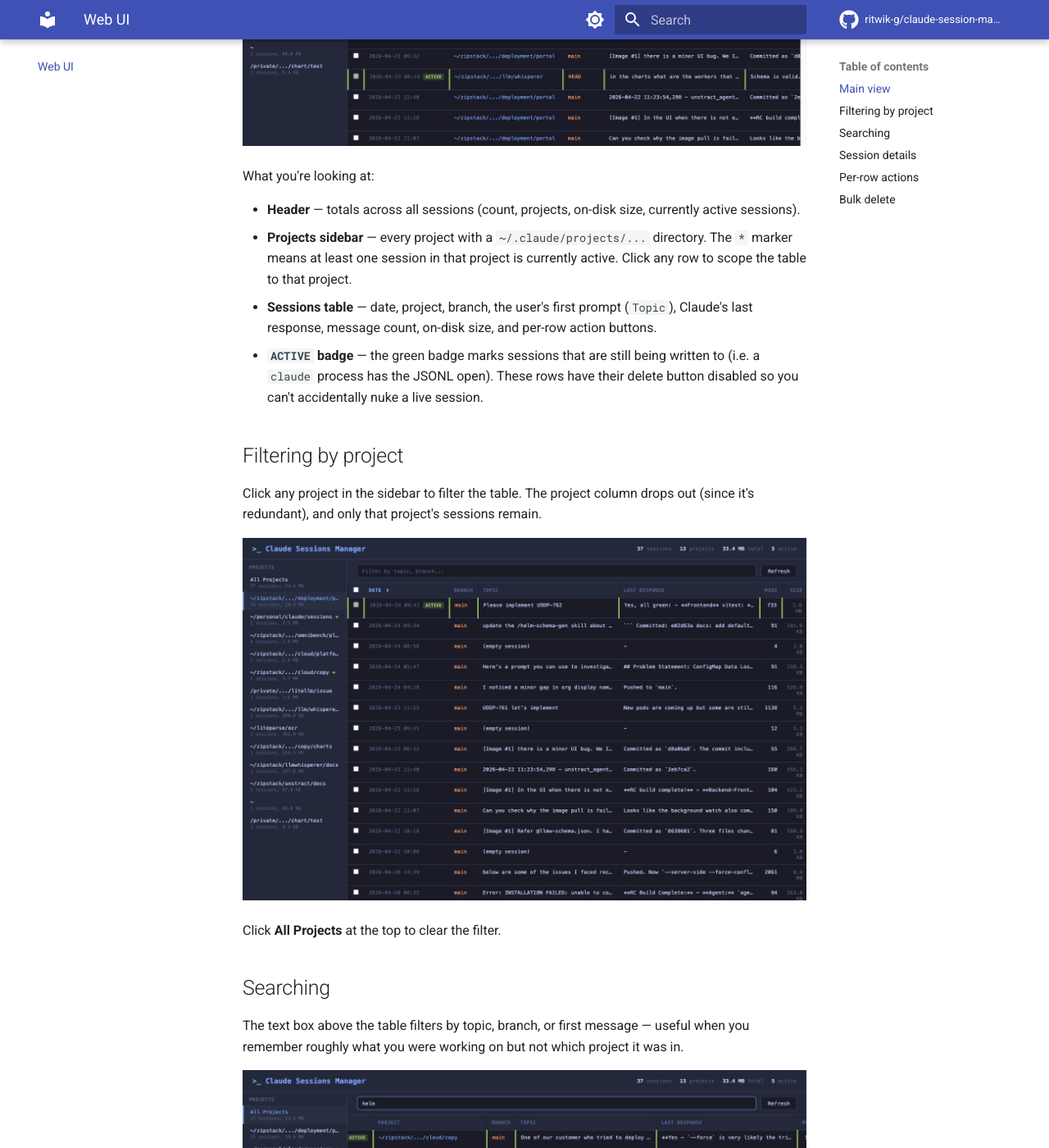
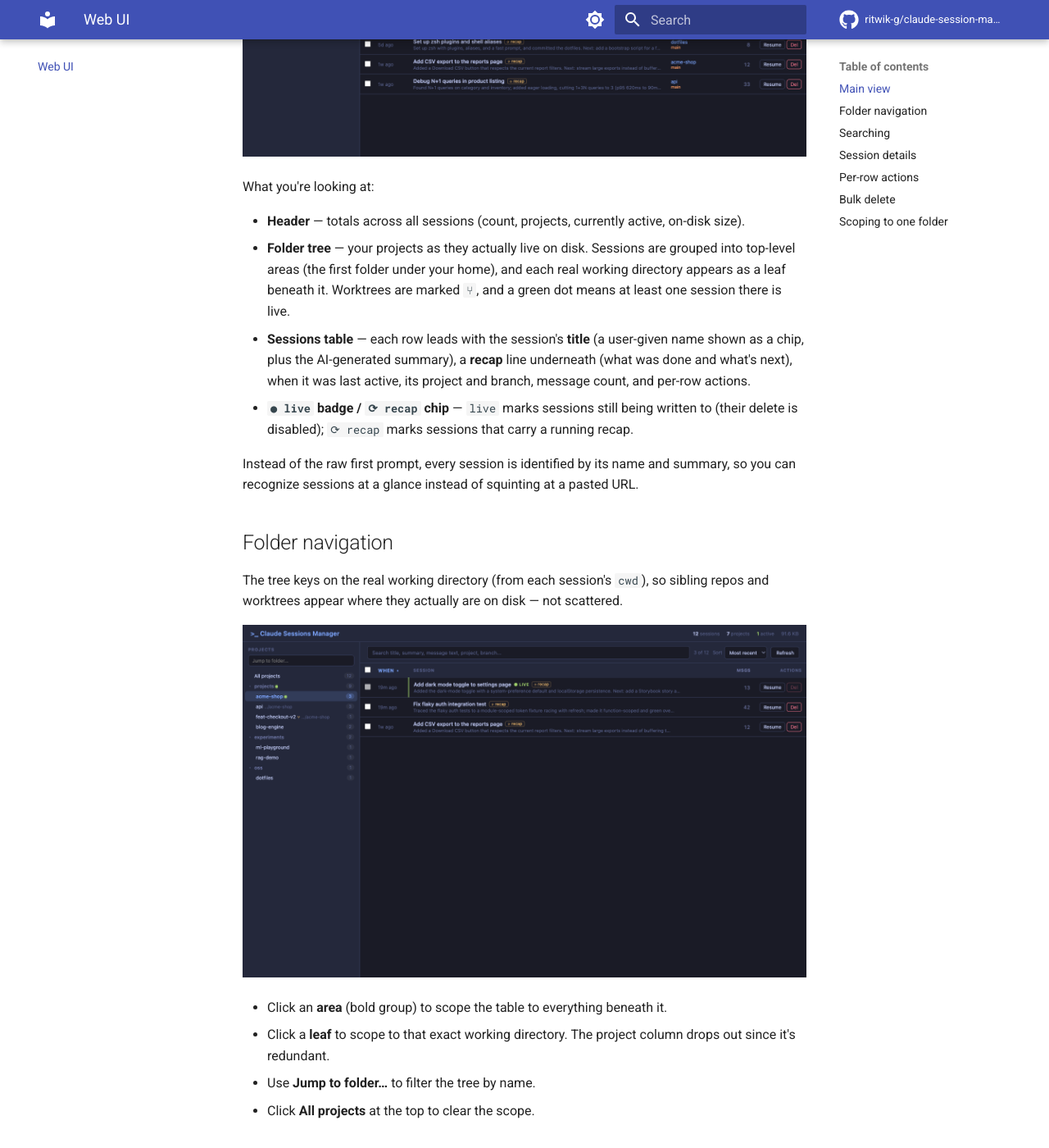
Before and after one commit to ritwik-g/claude-session-manager, an MkDocs documentation site: the page built from docs/web-ui.md, in a window 1280 px wide and 1400 px high, scrolled down 706 px. Shown: the whole window at 82% size. Built offline with MkDocs 1.6.1 and Material for MkDocs 9.7.7, drawn with Linux system fonts in a browser that asks for light colours; comment, search, counter and statistics services are not loaded; some of the changed text lies outside the part shown.

Commit message:
docs: refresh for the new UI + add demo GIFs
- Rewrite the Web UI and TUI pages for folder-tree navigation, session
  titles/recaps, the recap callout and continued-conversation summary, the
  new sort/search, the keybinding legend, and --path.
- Document --path in the CLI and Quick Start pages; refresh the Home feature
  list.
- Regenerate all four screenshots from a synthetic dataset (no real data).
- Add web + TUI demo GIFs to the README (and allow them past .gitignore).

Co-Authored-By: Claude Opus 4.8 <noreply@anthropic.com>

````diff
--- a/docs/tui.md
+++ b/docs/tui.md
@@ -6,29 +6,54 @@ If you prefer the terminal, just run:
 clsm
 ```
 
-You get the same data in a Textual-powered TUI: project list on the left, sessions on the right, full keyboard navigation.
+You get the same data in a Textual-powered TUI: a project **folder tree** on the left, sessions on the right, full keyboard navigation. Each session row leads with its title (with a name chip for named sessions), and the status column flags live (`●`) and recap (`⟳`) sessions.
 
 ## Keybindings
 
 | Key | Action |
 |-----|--------|
-| `Tab` | Switch focus between project list and session table |
-| `Enter` | Select project (left) / open session details (right) |
+| `Tab` | Switch focus between the folder tree and the session table |
+| `Up` / `Down` | Move within the tree or table |
+| `Left` / `Right` | Collapse / expand folders in the tree |
+| `Enter` | Open session details |
 | `c` | Copy `claude --resume` command for the selected session |
 | `o` | Open the session in a new terminal tab |
 | `d` | Delete the selected session |
-| `/` | Filter / search |
-| `s` | Cycle sort order (date / messages / size) |
+| `/` | Filter / search (title, summary, recap, message content) |
+| `s` | Cycle sort order (recent / messages / size / title) |
 | `r` | Refresh from disk |
-| `?` | Show help overlay |
+| `?` | Show help overlay (includes a legend) |
 | `q` | Quit |
+
+The top bar always shows the current view and sort order, so you're never guessing how the list is ordered.
+
+### Legend
+
+| Marker | Meaning |
+|--------|---------|
+| `●` | Session is live |
+| `⟳` | Session has a running recap |
+| name | A user-given custom name (shown before the summary) |
+| `⑂` | Git worktree |
+
+## Folder navigation
+
+The tree groups your projects into top-level areas with each real working directory as a leaf beneath — keyed on the session's `cwd`, so worktrees and sibling repos land where they actually live. Highlighting an area scopes the table to everything under it; highlighting a leaf scopes to that exact folder.
 
 ## Session details
 
-Press `Enter` on a session row to open the details modal. Alongside project, branch, version, message counts, and on-disk size, you also get a **Usage / Context** section: model(s) used, total tokens, the input/output/cache-read/cache-write breakdown, cache hit ratio, service tier, and any web search / web fetch counts. These are aggregated from every assistant message in the session.
+Press `Enter` on a session row to open the details modal. It leads with the session's **recap** (what was done and what's next), then project, branch, version, message counts, on-disk size, and a **Usage / Context** section (model(s), total tokens, the input/output/cache-read/cache-write breakdown, cache hit ratio, service tier, and any web search / fetch counts). If the session was continued after running out of context, a **Continued-conversation summary** section shows the longer compaction summary.
+
+## Scoping to one folder
+
+```bash
+clsm --path ~/work/my-repo
+```
+
+Restricts the TUI to sessions whose working directory is under that path.
 
 ## Tips
 
-- Hit `?` at any time for an in-app cheat sheet of these bindings.
+- Hit `?` at any time for an in-app cheat sheet and the legend.
 - The `c` action falls back through several clipboard mechanisms (OSC 52, `pbcopy`, `xclip`), so it works over SSH and on bare Linux installs.
 - The `o` action opens a new terminal tab and runs `claude --resume <id>` for you. On macOS it uses `osascript`; on Linux it tries `gnome-terminal`, `xterm`, then `konsole`.
--- a/docs/web-ui.md
+++ b/docs/web-ui.md
@@ -8,59 +8,72 @@ clsm --web
 
 ## Main view
 
-The default view shows every session you've ever run, grouped by project on the left.
+The default view shows every session you've ever run, with your projects as a folder tree on the left.
 
 ![Main view](screenshots/01-main-view.png)
 
 What you're looking at:
 
-- **Header** — totals across all sessions (count, projects, on-disk size, currently active sessions).
-- **Projects sidebar** — every project with a `~/.claude/projects/...` directory. The `*` marker means at least one session in that project is currently active. Click any row to scope the table to that project.
-- **Sessions table** — date, project, branch, the user's first prompt (`Topic`), Claude's last response, message count, on-disk size, and per-row action buttons.
-- **`ACTIVE` badge** — the green badge marks sessions that are still being written to (i.e. a `claude` process has the JSONL open). These rows have their delete button disabled so you can't accidentally nuke a live session.
+- **Header** — totals across all sessions (count, projects, currently active, on-disk size).
+- **Folder tree** — your projects as they actually live on disk. Sessions are grouped into top-level areas (the first folder under your home), and each real working directory appears as a leaf beneath it. Worktrees are marked `⑂`, and a green dot means at least one session there is live.
+- **Sessions table** — each row leads with the session's **title** (a user-given name shown as a chip, plus the AI-generated summary), a **recap** line underneath (what was done and what's next), when it was last active, its project and branch, message count, and per-row actions.
+- **`● live` badge / `⟳ recap` chip** — `live` marks sessions still being written to (their delete is disabled); `⟳ recap` marks sessions that carry a running recap.
 
-## Filtering by project
+Instead of the raw first prompt, every session is identified by its name and summary, so you can recognize sessions at a glance instead of squinting at a pasted URL.
 
-Click any project in the sidebar to filter the table. The project column drops out (since it's redundant), and only that project's sessions remain.
+## Folder navigation
+
+The tree keys on the real working directory (from each session's `cwd`), so sibling repos and worktrees appear where they actually are on disk — not scattered.
 
 ![Project-filtered view](screenshots/02-project-filter.png)
 
-Click **All Projects** at the top to clear the filter.
+- Click an **area** (bold group) to scope the table to everything beneath it.
+- Click a **leaf** to scope to that exact working directory. The project column drops out since it's redundant.
+- Use **Jump to folder…** to filter the tree by name.
+- Click **All projects** at the top to clear the scope.
 
 ## Searching
 
-The text box above the table filters by topic, branch, or first message — useful when you remember roughly what you were working on but not which project it was in.
+The search box filters by title, summary, **recap**, message content, project, and branch — and shows a live `N of M` result count, so an empty match is obvious.
 
 ![Search filter](screenshots/04-search-filter.png)
 
-Searching for `helm` here surfaces every session that mentioned helm in any field, across every project.
+Use the **Sort** dropdown (or click a column header) to order by most-recent, title, project, message count, or disk size. Recent is the default.
 
 ## Session details
 
-Click **Info** on any row to open the details panel.
+Click any row to open the details panel.
 
 ![Session details](screenshots/03-session-details.png)
 
-This panel gives you everything needed to triage a session at a glance:
+The panel is headed by the session's title and leads with its **recap** — the running summary of what was done and what's next. Below that:
 
-- **Session ID** with a one-click **Copy Resume Cmd** button — paste it into a terminal to resume the session in Claude Code.
-- **Status, project, working directory, branch, Claude version.**
-- **Started + duration** — when the session began and how long it has been running.
-- **Message counts** — user / assistant / total.
-- **JSONL size and total on-disk size** (transcript + tool results + file history).
-- **Usage / context** — model(s) used, total tokens (input, output, cache read with hit ratio, cache write), service tier, and any web search / web fetch counts. Aggregated from every assistant message in the session.
-- **First message, last user message, last response** — enough context to remember what the session was about without having to resume it.
+- **Name / summary**, session ID, working directory, Claude version.
+- **Started, last active, and active span** (first → last message — this is wall-clock across resumes, not time actively spent).
+- **Message counts** and on-disk size.
+- **Usage / context** — model(s), total tokens (input, output, cache read with hit ratio, cache write), service tier, and any web search / fetch counts.
+- **Continued-conversation summary** — the longer compaction summary, when a session ran out of context and was continued.
+- **First / last user message, last response**.
+
+Use **Copy resume command** to put `cd <dir> && claude --resume <id>` on your clipboard.
 
 ## Per-row actions
 
-Each row exposes three buttons:
-
 | Button | Action |
 |--------|--------|
-| **Copy** | Copies the `claude --resume <session-id>` command to your clipboard. |
-| **Info** | Opens the details panel shown above. |
+| **Resume** | Copies the `cd … && claude --resume <session-id>` command to your clipboard. |
 | **Del** | Deletes the session — JSONL transcript, tool results, file history. Disabled for active sessions. |
 
 ## Bulk delete
 
 Use the checkboxes in the leftmost column to select multiple sessions, then trigger the bulk-delete action. Active sessions are excluded automatically — their checkboxes are disabled.
+
+## Scoping to one folder
+
+Restrict the whole UI to a subtree with `--path`:
+
+```bash
+clsm --web --path ~/work/my-repo
+```
+
+Only sessions whose working directory is under that path are shown. It's a read-only filter.
````
Also changed, not shown: README.md (+9 -1 lines), docs/cli.md (+10 -1 lines), docs/index.md (+7 -5 lines), docs/quickstart.md (+1 -0 lines), docs/screenshots/01-main-view.png, docs/screenshots/02-project-filter.png, docs/screenshots/03-session-details.png, docs/screenshots/04-search-filter.png, docs/screenshots/clsm-tui.gif (added), 2 other files.
